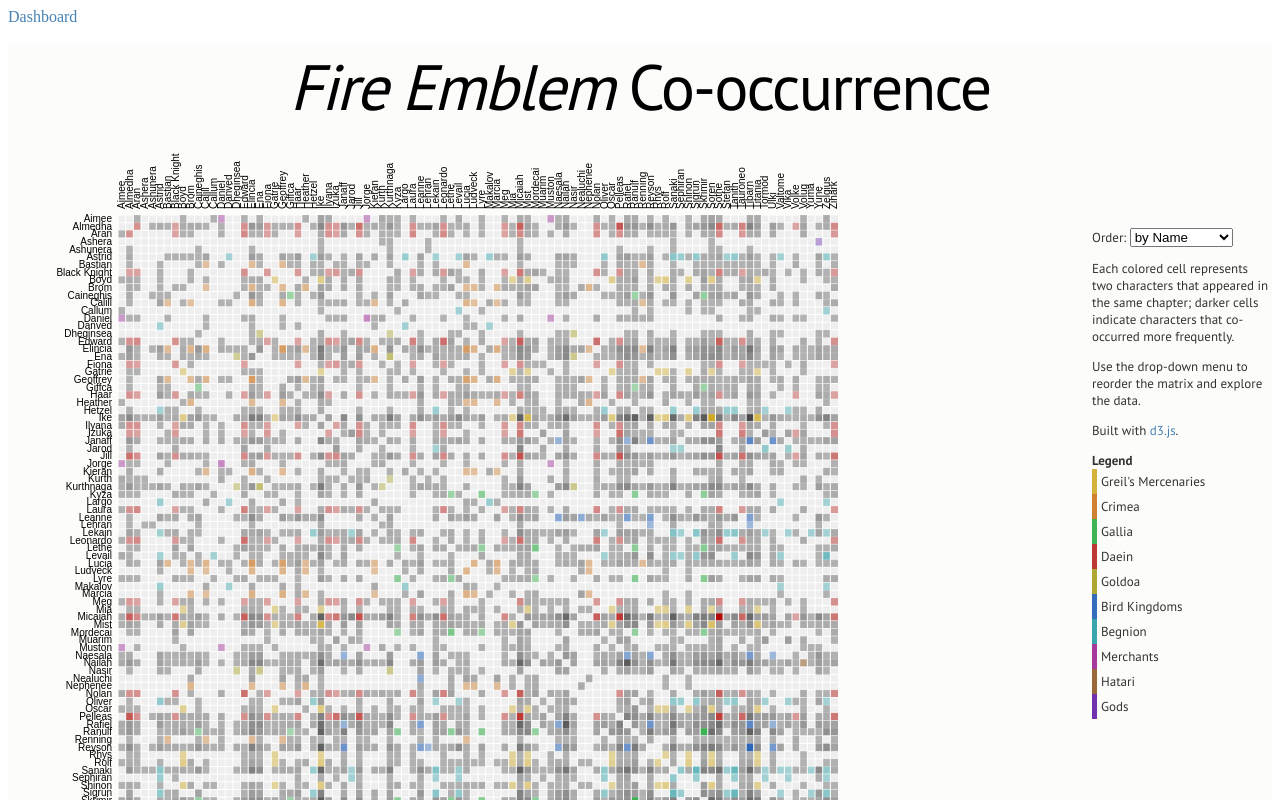
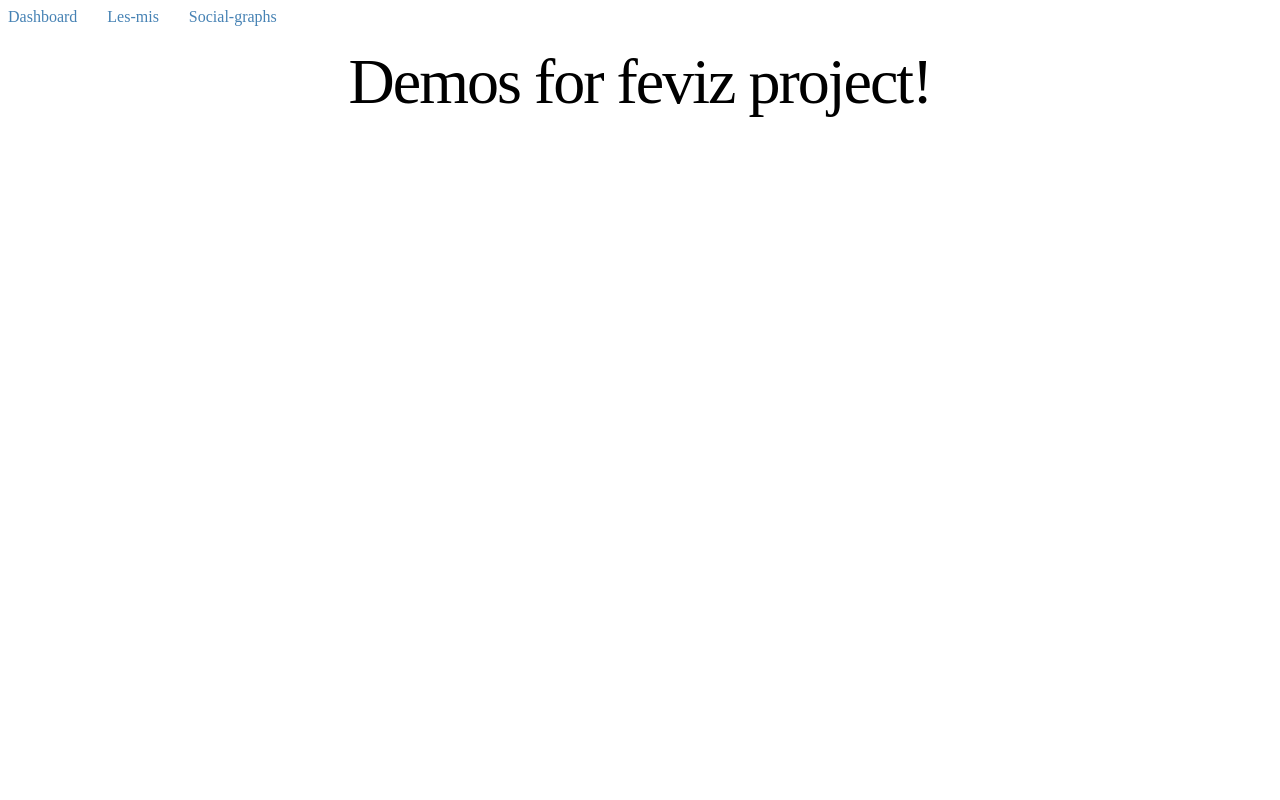
Before and after one commit to tvu20/FireEmblemVisualizationsDemos, a React (Vite) app: page / in a window 1280 px wide. Shown: the top 800 px of the page. Built offline with nearby package versions, Linux system fonts and the light colour scheme.

Commit message:
create graphs page + update nav

```diff
--- a/src/App.jsx
+++ b/src/App.jsx
@@ -2,7 +2,7 @@
 // import reactLogo from './assets/react.svg'
 // import viteLogo from '/vite.svg'
 // import Tester from "./components/Tester";
-import LesMis from "./lesmis/LesMis";
+// import LesMis from "./lesmis/LesMis";
 import "./App.css";
 
 function App() {
@@ -10,7 +10,8 @@
 
   return (
     <>
-      <LesMis />
+      <h1>Demos for feviz project!</h1>
+      {/* <LesMis /> */}
       {/* <Tester /> */}
       {/* <div>
         <a href="https://vitejs.dev" target="_blank">
--- a/src/components/NavBar.jsx
+++ b/src/components/NavBar.jsx
@@ -5,7 +5,7 @@
 function NavBar() {
   const { pathname } = useLocation();
 
-  const pages = [""];
+  const pages = ["", "les-mis", "social-graphs"];
 
   const createLinks = () => {
     return pages.map((p) => (
@@ -18,6 +18,7 @@
         onClick={() => {
           window.scroll(0, 0);
         }}
+        style={{ marginRight: "30px" }}
       >
         {p === ""
           ? "Dashboard"
--- /dev/null
+++ b/src/socialgraphs/SocialGraphs.jsx
@@ -0,0 +1,13 @@
+// import "./App.css";
+
+function SocialGraphs() {
+  // const [count, setCount] = useState(0)
+
+  return (
+    <>
+      <>Social Graphs Page</>
+    </>
+  );
+}
+
+export default SocialGraphs;
```
Also changed, not shown: src/routes.jsx (+10 -0 lines).
